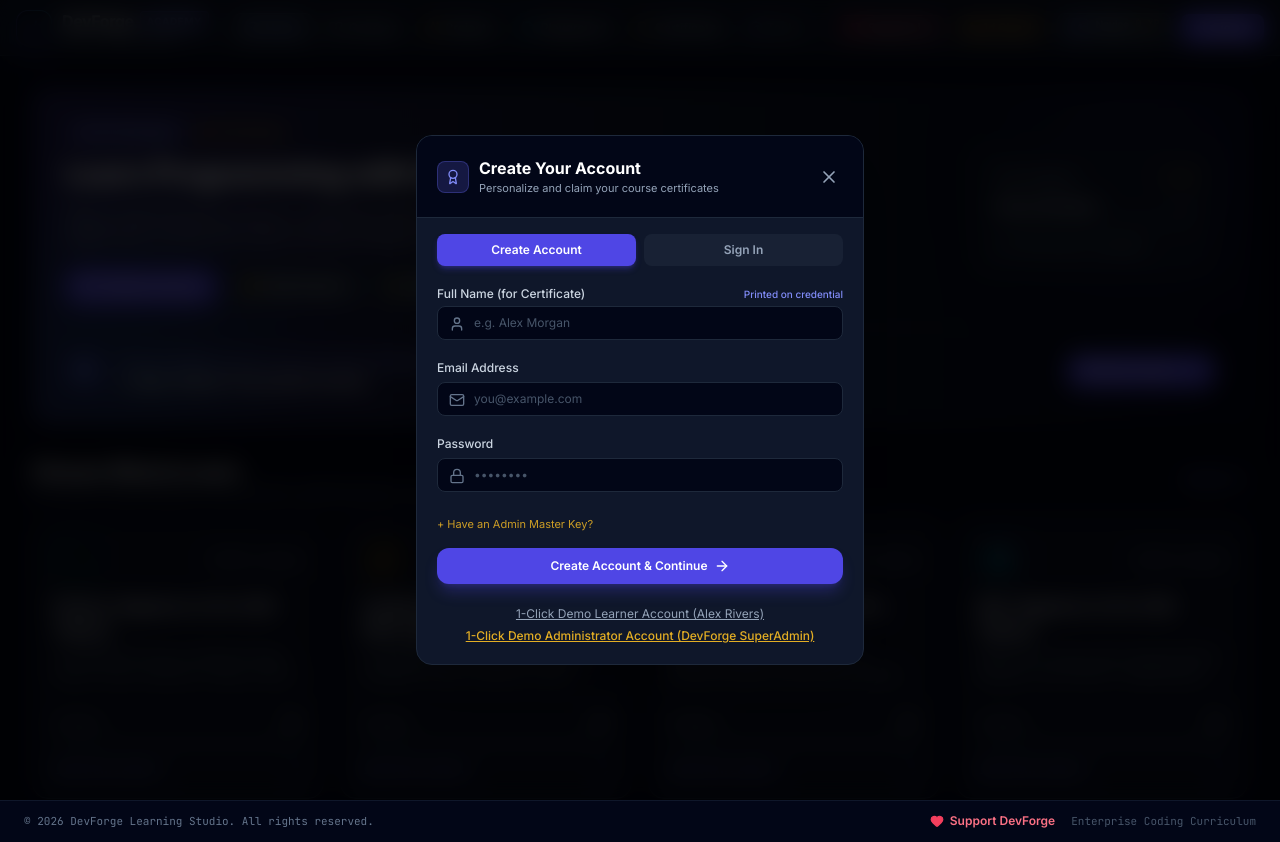
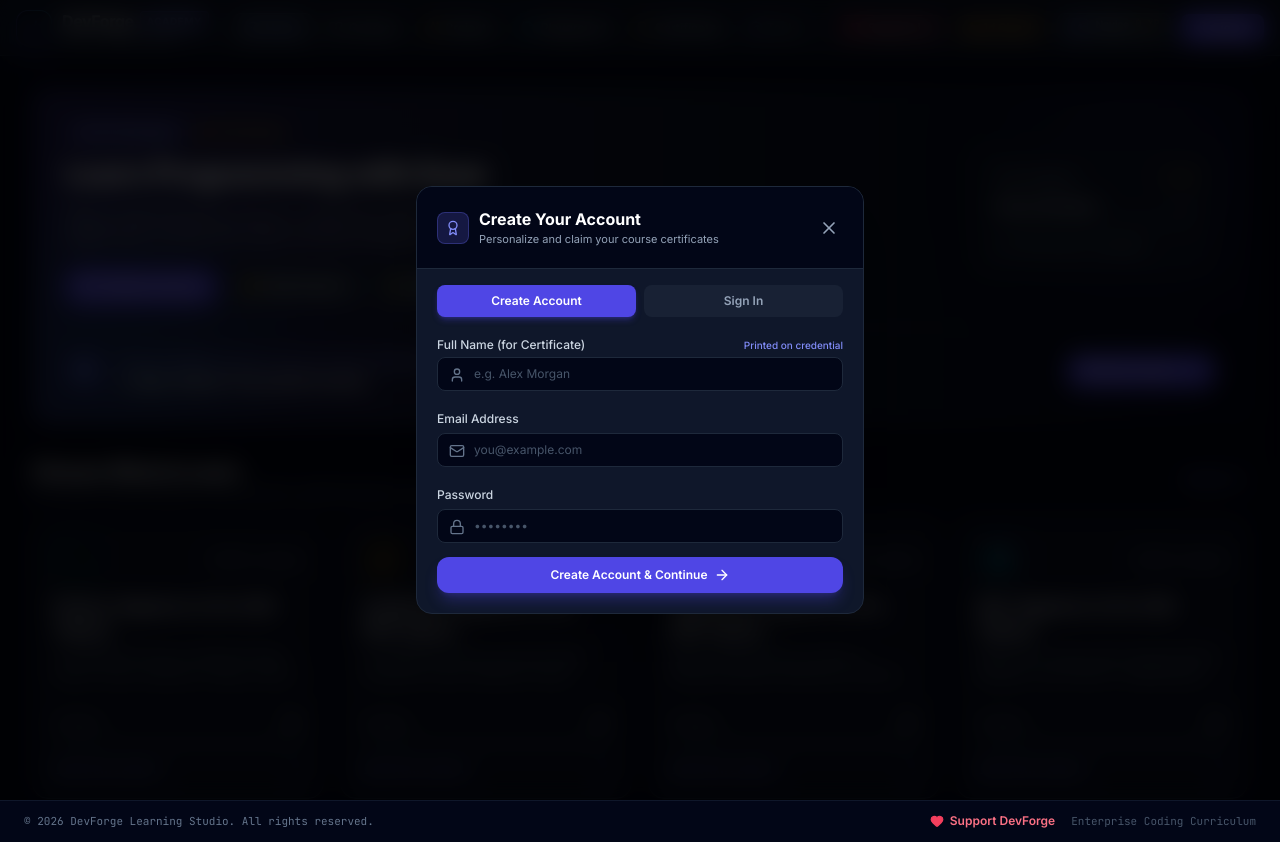
Before and after one commit to anveshak131-wq/devforge-learning-studio, a React (Vite) app: page / in a window 1280 px wide. Both pictures are taken after a click on the button "Sign In". Built offline with nearby package versions, Linux system fonts and the light colour scheme.

Commit message:
fix(security): remove public demo login buttons and admin master key field from AuthModal

```diff
--- a/src/components/auth/AuthModal.tsx
+++ b/src/components/auth/AuthModal.tsx
@@ -1,5 +1,5 @@
 import React, { useState } from 'react';
-import { X, Lock, Mail, User, Sparkles, ArrowRight, ShieldCheck, Award } from 'lucide-react';
+import { X, Lock, Mail, User, ArrowRight, Award } from 'lucide-react';
 import { AuthService } from '../../services/authService';
 import { User as UserType } from '../../types/auth';
 
@@ -24,8 +24,6 @@ export const AuthModal: React.FC<AuthModalProps> = ({
   const [email, setEmail] = useState('');
   const [password, setPassword] = useState('');
   const [fullName, setFullName] = useState('');
-  const [adminKey, setAdminKey] = useState('');
-  const [showAdminKeyField, setShowAdminKeyField] = useState(false);
   const [error, setError] = useState<string | null>(null);
   const [loading, setLoading] = useState(false);
 
@@ -38,7 +36,7 @@ export const AuthModal: React.FC<AuthModalProps> = ({
 
     try {
       if (mode === 'signup') {
-        const res = await AuthService.register(email, password, fullName, adminKey || undefined);
+        const res = await AuthService.register(email, password, fullName);
         if (!res.success) {
           setError(res.error || 'Registration failed');
           return;
@@ -57,45 +55,6 @@ export const AuthModal: React.FC<AuthModalProps> = ({
           onSuccess(res.user);
           onClose();
         }
-      }
-    } finally {
-      setLoading(false);
-    }
-  };
-
-  const handleDemoLogin = async () => {
-    setError(null);
-    setLoading(true);
-    try {
-      // Create or log into demo student account
-      const demoEmail = 'student@devforge.academy';
-      const demoPass = 'password123';
-      let res = await AuthService.login(demoEmail, demoPass);
-      if (!res.success) {
-        res = await AuthService.register(demoEmail, demoPass, 'Alex Rivers');
-      }
-      if (res.user) {
-        onSuccess(res.user);
-        onClose();
-      }
-    } finally {
-      setLoading(false);
-    }
-  };
-
-  const handleAdminDemoLogin = async () => {
-    setError(null);
-    setLoading(true);
-    try {
-      // Log into super admin account
-      const adminEmail = 'admin@devforge.academy';
-      const adminPass = 'AdminPass2026!';
-      const res = await AuthService.login(adminEmail, adminPass);
-      if (res.user) {
-        onSuccess(res.user);
-        onClose();
-      } else {
-        setError(res.error || 'Failed to sign in as admin');
       }
     } finally {
       setLoading(false);
@@ -210,43 +169,6 @@ export const AuthModal: React.FC<AuthModalProps> = ({
             </div>
           </div>
 
-          {mode === 'signup' && (
-            <div className="pt-1">
-              {!showAdminKeyField ? (
-                <button
-                  type="button"
-                  onClick={() => setShowAdminKeyField(true)}
-                  className="text-[11px] text-amber-400/80 hover:text-amber-300 transition"
-                >
-                  + Have an Admin Master Key?
-                </button>
-              ) : (
-                <div className="space-y-1 p-2.5 rounded-lg bg-amber-500/10 border border-amber-500/20">
-                  <label className="text-[11px] font-semibold text-amber-300 flex items-center justify-between">
-                    <span>Admin Master Security Key</span>
-                    <button
-                      type="button"
-                      onClick={() => setShowAdminKeyField(false)}
-                      className="text-[10px] text-slate-400 hover:text-white"
-                    >
-                      Hide
-                    </button>
-                  </label>
-                  <input
-                    type="password"
-                    value={adminKey}
-                    onChange={(e) => setAdminKey(e.target.value)}
-                    placeholder="Enter DEVFORGE_ADMIN_2026..."
-                    className="w-full bg-slate-950 border border-amber-500/40 rounded-lg px-2.5 py-1.5 text-xs text-white placeholder-slate-600 focus:outline-none focus:border-amber-400 font-mono"
-                  />
-                  <p className="text-[10px] text-amber-200/70">
-                    Entering a valid key will elevate this account to Super Administrator upon creation.
-                  </p>
-                </div>
-              )}
-            </div>
-          )}
-
           <button
             type="submit"
             disabled={loading}
@@ -255,24 +177,6 @@ export const AuthModal: React.FC<AuthModalProps> = ({
             <span>{loading ? 'Processing...' : mode === 'signup' ? 'Create Account & Continue' : 'Sign In'}</span>
             <ArrowRight className="w-4 h-4" />
           </button>
-
-          {/* Quick Demo Login Options */}
-          <div className="pt-2 flex flex-col space-y-1.5 text-center">
-            <button
-              type="button"
-              onClick={handleDemoLogin}
-              className="text-xs text-slate-400 hover:text-indigo-300 underline transition"
-            >
-              1-Click Demo Learner Account (Alex Rivers)
-            </button>
-            <button
-              type="button"
-              onClick={handleAdminDemoLogin}
-              className="text-xs text-amber-400/90 hover:text-amber-300 underline transition font-medium"
-            >
-              1-Click Demo Administrator Account (DevForge SuperAdmin)
-            </button>
-          </div>
         </form>
       </div>
     </div>
```
